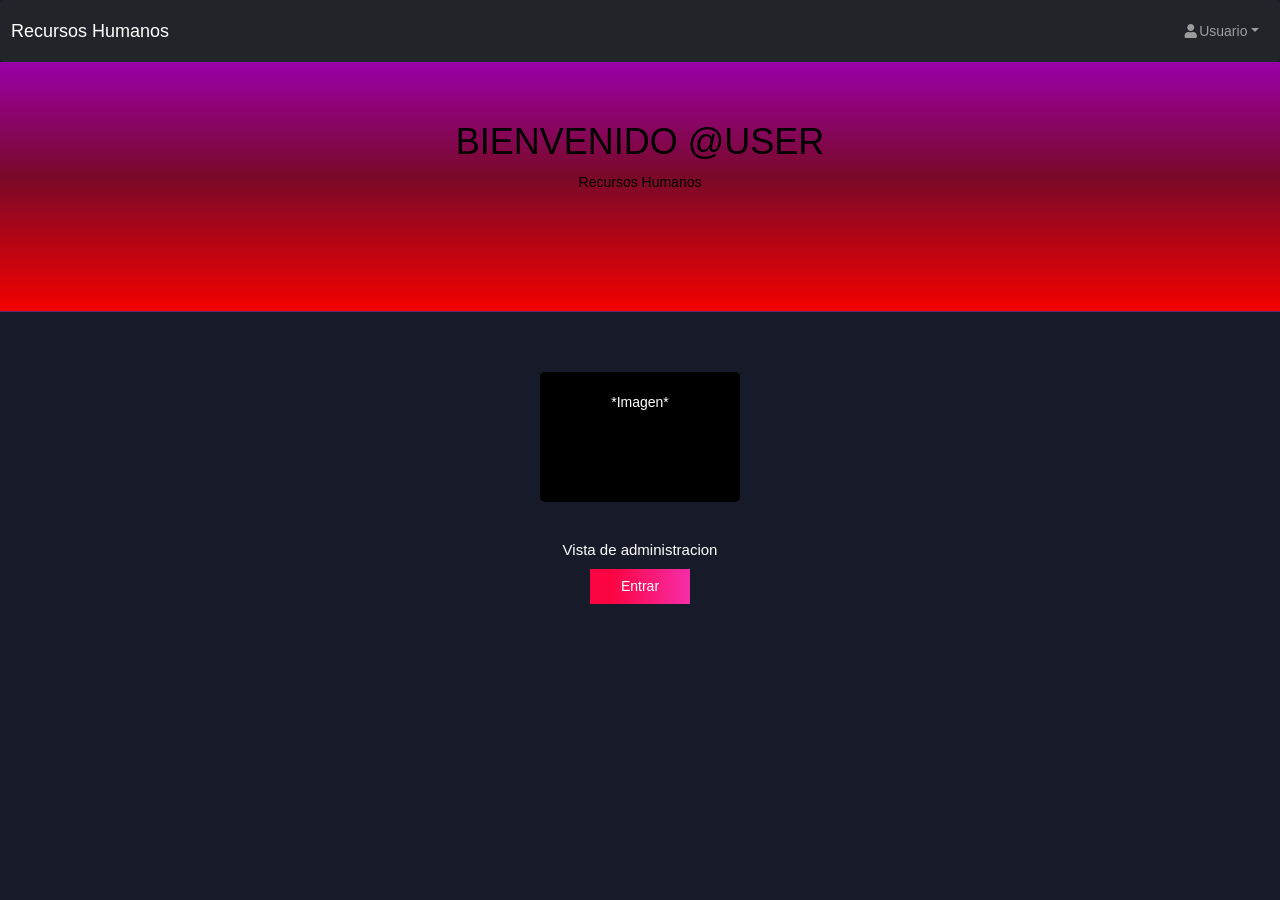
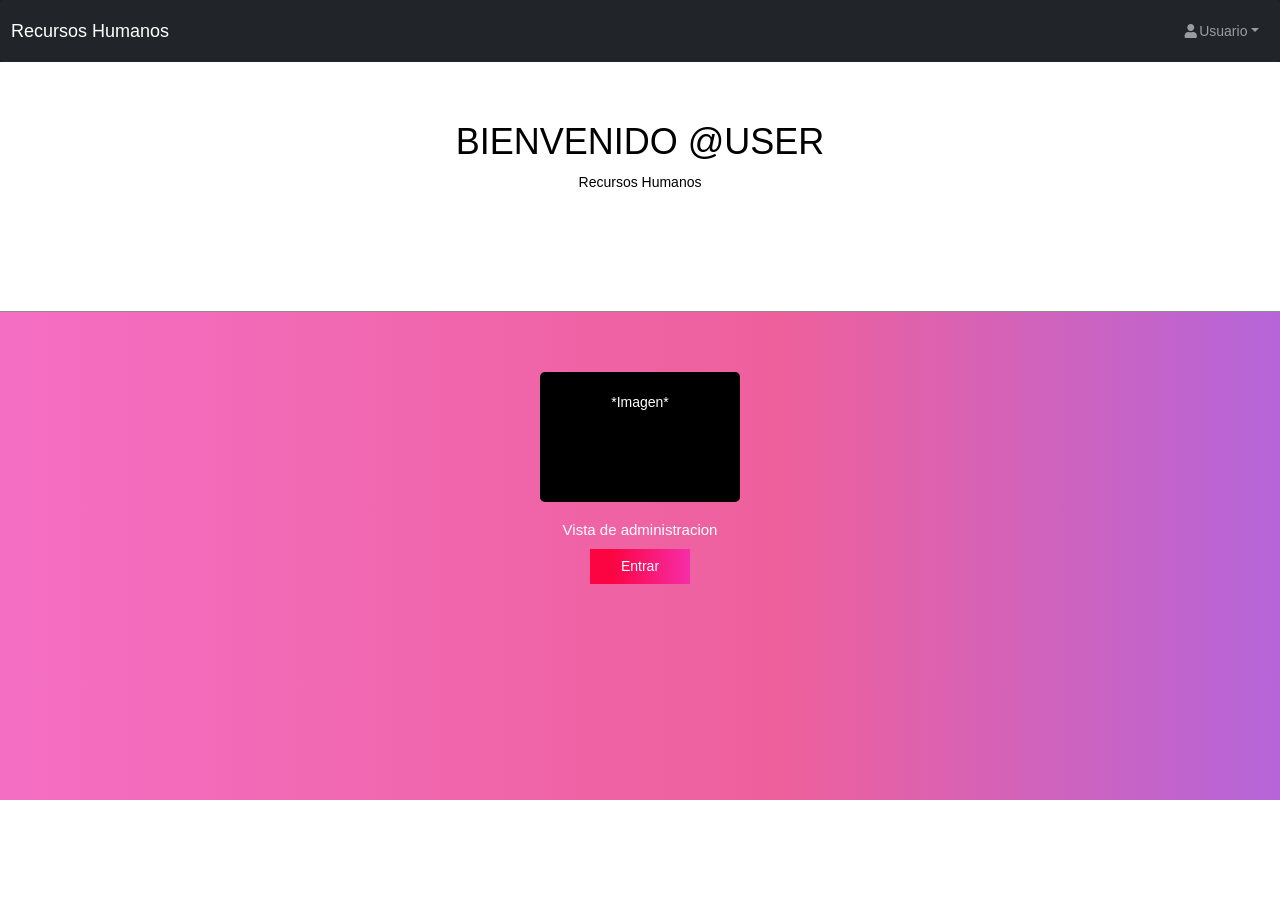
Before and after one commit to JoseCarlosMarRangel/proy-internet-sheyla, a PHP site: page /frontend/recursoshumanos.html in a window 1280 px wide. After the commit the page ends 800 px from the top, so only its background shows below. Run offline with PHP 8.4, Linux system fonts and the light colour scheme; some libraries are stand-ins or nearby versions.

Commit message:
saul
cambios de colores en recursos humanos

```diff
--- a/frontend/css/stylemenurecursos.css
+++ b/frontend/css/stylemenurecursos.css
@@ -164,4 +164,4 @@ button{
     border: none;
     font-weight:bolder;
     color: white;
-  }
+}
--- a/frontend/css/stylerecursoshumanos.css
+++ b/frontend/css/stylerecursoshumanos.css
@@ -2,6 +2,12 @@
     margin: 0px;
     padding: 0px;
     font-family: Arial, Helvetica, sans-serif;
+
+}
+
+html, .row, .container-fluid {
+    background: rgb(244,110,195);
+    background: linear-gradient(90deg, rgba(244,110,195,1) 0%, rgba(238,96,156,1) 61%, rgba(181,101,217,1) 100%);
 
 }
 
@@ -11,7 +17,7 @@ body{
 .contenedorPrincipal{
     margin: auto;
     width: auto;
-    height: 900px;
+    height: auto;
     background-color: #171B29;
 
 }
@@ -34,8 +40,7 @@ body{
 .contenedorMedio{
     width: auto;
     height: 250px;
-    background: rgb(244,1,0);
-    background: linear-gradient(0deg, rgba(244,1,0,1) 0%, rgba(121,9,40,1) 54%, rgba(154,0,168,1) 100%);
+    background: white;
     border-bottom: 1px solid rgba(65, 65, 65, 0.603);
     color: black;
 
@@ -44,17 +49,14 @@ body{
 .contenedorMedio p, h1{
     text-align: center;
     font-weight: lighter;
-
-
 }
 
 .contenedorInferior{
     margin: auto;
     width: auto;
     height: 370px;
-    background-color: #171B29;
-
-
+    background: rgb(244,110,195);
+    background: linear-gradient(90deg, rgba(244,110,195,1) 0%, rgba(238,96,156,1) 61%, rgba(181,101,217,1) 100%);
 }
 
 .contenedorInferior .departamentos{
@@ -91,35 +93,16 @@ button{
     border-radius: 20px 20px 20px 20px;
     border: none;
     font-weight:bolder;
+    color: white;
+    text-decoration: none;
 }
 
-.carousel {
-    margin-bottom: 0;
-    padding: 0 150px 200px 150px;
-}
-/* The controlsy */
-.carousel-control {
-	left: -12px;
-    height: 40px;
-	width: 40px;
-    border-radius: 23px 23px 23px 23px;
-    margin-top: 150px;
-}
-.carousel-control.right {
-	right: -12px;
+.departamentos h1{
+    font-size: 20px;
+    text-align: center;
+    color: #ffffff;
 }
 
-.carousel-control.left {
-	right: -12px;
-}
-/* The indicators */
-.carousel-indicators {
-	right: 50%;
-	top: 20px;
-	bottom: -10px;
-	margin-right: -19px;
-}
-
-.botones{
+.texto{
     color: white;
 }
--- a/frontend/recursoshumanos.html
+++ b/frontend/recursoshumanos.html
@@ -51,15 +51,14 @@
                     <br>
                     <center>*Imagen*</center>
                 </div>
-                    <br>
                 <center>
                 <h1>Vista de administracion</h1>
-
-                    <button style="text-decoration: none;"><a href="menurecursoshumanos.html" style="color: white;">Entrar</a></button>
+                <button><a href="menurecursoshumanos.html" class="texto">Entrar</a></button>
                 </center>
             </div>
         </div>
     </div>
+
     <!-- Scripts for bootstrap -->
     <script src="https://code.jquery.com/jquery-3.2.1.slim.min.js" integrity="sha384-KJ3o2DKtIkvYIK3UENzmM7KCkRr/rE9/Qpg6aAZGJwFDMVNA/GpGFF93hXpG5KkN" crossorigin="anonymous"></script>
     <script src="https://cdn.jsdelivr.net/npm/popper.js@1.12.9/dist/umd/popper.min.js" integrity="sha384-ApNbgh9B+Y1QKtv3Rn7W3mgPxhU9K/ScQsAP7hUibX39j7fakFPskvXusvfa0b4Q" crossorigin="anonymous"></script>
```
Lines whose indentation alone changed are shown as unchanged.
